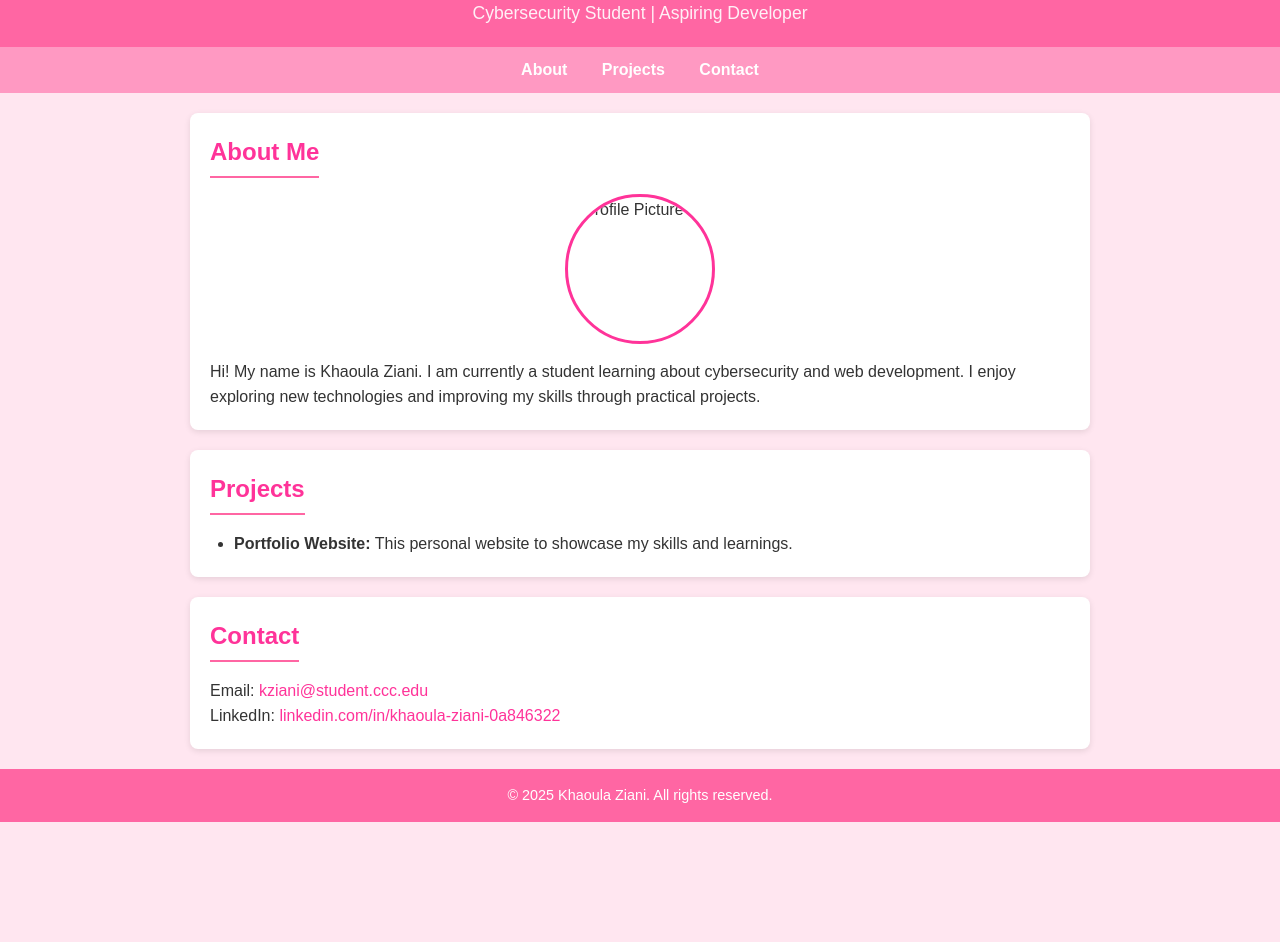
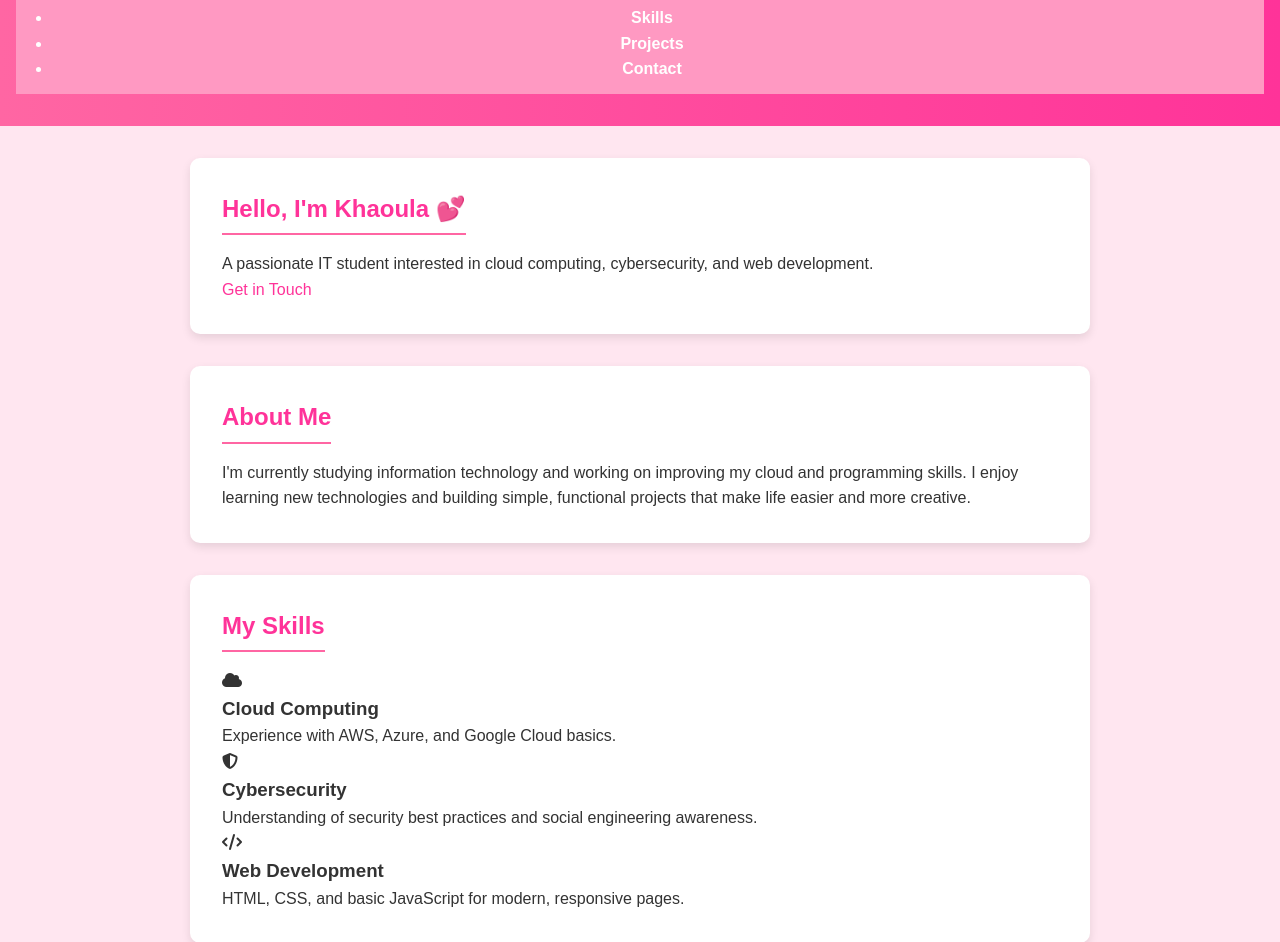
Before and after one commit to kziani-pirou/my-portfolio, a plain HTML site: page index.html in a window 1280 px wide. Shown: the part 90-1032 px from the top of the page. Before the commit the page ends 912 px from the top, so only its background shows below. Drawn offline with Linux system fonts and the light colour scheme.

Commit message:
Update index.html
Signed-off-by: Khaoula Ziani <kziani@student.ccc.edu>

```diff
--- a/index.html
+++ b/index.html
@@ -1,111 +1,95 @@
 <!DOCTYPE html>
 <html lang="en">
 <head>
-    <meta charset="UTF-8">
-    <meta name="viewport" content="width=device-width, initial-scale=1.0">
-    <link rel="stylesheet" href="style.css">
-    <title>Khaoula Ziani | Student Portfolio</title>
-    <style>
-        /* Basic styling */
-        body {
-            font-family: Arial, sans-serif;
-            margin: 0;
-            padding: 0;
-            line-height: 1.6;
-            background-color: #ffe6f0; /* light pink background */
-            color: #333;
-        }
-        header {
-            background: #ff66a3; /* bright pink header */
-            color: #fff;
-            padding: 20px 0;
-            text-align: center;
-        }
-        nav {
-            background: #ff99c2; /* lighter pink nav */
-            padding: 10px;
-            text-align: center;
-        }
-        nav a {
-            color: #fff;
-            margin: 0 15px;
-            text-decoration: none;
-            font-weight: bold;
-        }
-        nav a:hover {
-            text-decoration: underline;
-        }
-        section {
-            padding: 20px;
-            max-width: 900px;
-            margin: 20px auto;
-            background: #fff;
-            border-radius: 8px;
-            box-shadow: 0 2px 6px rgba(0,0,0,0.1);
-        }
-        h1, h2 {
-            color: #ff3399; /* pink headings */
-        }
-        footer {
-            text-align: center;
-            padding: 15px;
-            background: #ff66a3;
-            color: #fff;
-            margin-top: 20px;
-        }
-        .profile-pic {
-            display: block;
-            margin: 0 auto 15px auto;
-            border-radius: 50%;
-            width: 150px;
-            border: 3px solid #ff3399;
-        }
-    </style>
+  <meta charset="UTF-8" />
+  <meta name="viewport" content="width=device-width, initial-scale=1.0" />
+  <title>Khaoula Ziani | Portfolio</title>
+  <link rel="stylesheet" href="style.css" />
 </head>
 <body>
+  <header>
+    <div class="container">
+      <nav>
+        <div class="logo">Khaoula Ziani</div>
+        <ul class="nav">
+          <li><a href="#about">About</a></li>
+          <li><a href="#skills">Skills</a></li>
+          <li><a href="#projects">Projects</a></li>
+          <li><a href="#contact">Contact</a></li>
+        </ul>
+      </nav>
+    </div>
+  </header>
 
-    <!-- Header Section -->
-    <header>
-        <h1>Khaoula Ziani</h1>
-        <p>Cybersecurity Student | Aspiring Developer</p>
-    </header>
+  <section class="hero">
+    <div>
+      <h2>Hello, I'm Khaoula 💕</h2>
+      <p>A passionate IT student interested in cloud computing, cybersecurity, and web development.</p>
+      <a href="#contact" class="btn">Get in Touch</a>
+    </div>
+  </section>
 
-    <!-- Navigation Bar -->
-    <nav>
-        <a href="#about">About</a>
-        <a href="#projects">Projects</a>
-        <a href="#contact">Contact</a>
-    </nav>
+  <section id="about" class="light-bg">
+    <div class="container">
+      <h2>About Me</h2>
+      <p>
+        I'm currently studying information technology and working on improving my cloud and programming skills.
+        I enjoy learning new technologies and building simple, functional projects that make life easier and more creative.
+      </p>
+    </div>
+  </section>
 
-    <!-- About Section -->
-    <section id="about">
-        <h2>About Me</h2>
-        <img src="profile.jpg" alt="Profile Picture" class="profile-pic">
-        <p>
-            Hi! My name is Khaoula Ziani. I am currently a student learning about cybersecurity and web development.
-            I enjoy exploring new technologies and improving my skills through practical projects.
-        </p>
-    </section>
+  <section id="skills">
+    <div class="container">
+      <h2>My Skills</h2>
+      <div class="skills-grid">
+        <div class="skill">
+          <i class="fas fa-cloud"></i>
+          <h3>Cloud Computing</h3>
+          <p>Experience with AWS, Azure, and Google Cloud basics.</p>
+        </div>
+        <div class="skill">
+          <i class="fas fa-shield-alt"></i>
+          <h3>Cybersecurity</h3>
+          <p>Understanding of security best practices and social engineering awareness.</p>
+        </div>
+        <div class="skill">
+          <i class="fas fa-code"></i>
+          <h3>Web Development</h3>
+          <p>HTML, CSS, and basic JavaScript for modern, responsive pages.</p>
+        </div>
+      </div>
+    </div>
+  </section>
 
-    <!-- Projects Section -->
-    <section id="projects">
-        <h2>Projects</h2>
-        <ul>
-            <li><strong>Portfolio Website:</strong> This personal website to showcase my skills and learnings.</li>
-        </ul>
-    </section>
+  <section id="projects" class="light-bg">
+    <div class="container">
+      <h2>Projects</h2>
+      <div class="projects">
+        <div class="project-card">
+          <h3>Tourism Website – Morocco</h3>
+          <p>A website showing Morocco’s top tourist destinations with images and descriptions.</p>
+        </div>
+      </div>
+    </div>
+  </section>
 
-    <!-- Contact Section -->
-    <section id="contact">
-        <h2>Contact</h2>
-        <p>Email: <a href="mailto:kziani@student.ccc.edu">kziani@student.ccc.edu</a></p>
-        <p>LinkedIn: <a href="https://www.linkedin.com/in/khaoula-ziani-0a846322" target="_blank">linkedin.com/in/khaoula-ziani-0a846322</a></p>
-    </section>
+  <section id="contact">
+    <div class="container">
+      <h2>Contact Me</h2>
+      <div class="contact-info">
+        <p><i class="fas fa-envelope"></i> khaoula.ziani@email.com</p>
+        <p><i class="fas fa-phone"></i> +1 (555) 123-4567</p>
+        <p><i class="fas fa-map-marker-alt"></i> United States</p>
+      </div>
+    </div>
+  </section>
 
-    <!-- Footer -->
-    <footer>
-        <p>&copy; 2025 Khaoula Ziani. All rights reserved.</p>
-    </footer>
+  <footer>
+    <p>&copy; 2025 Khaoula Ziani | All Rights Reserved</p>
+  </footer>
 
+  <!-- Font Awesome for icons -->
+  <script src="https://kit.fontawesome.com/a076d05399.js" crossorigin="anonymous"></script>
 </body>
 </html>
```
